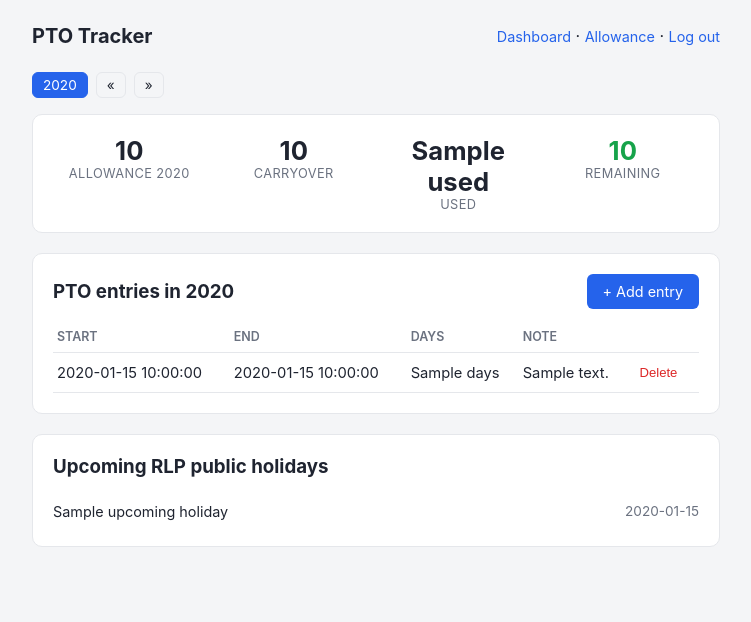
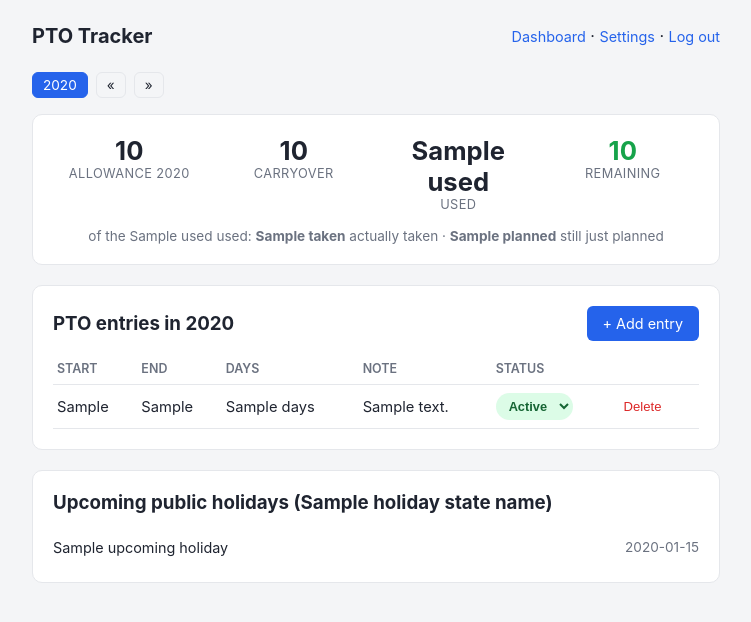
Before and after one commit to Boisti13/pto-tracker, a Flask app: template templates/dashboard.html in a window 1280 px wide. Shown: the top 622 px of the page, without its empty margins (264-1015 px from the left). Run offline with Flask 3, Linux system fonts and the light colour scheme; the visitor is signed in with stand-in values (Sample User, id 1); tables that the repository leaves empty hold one stand-in row (values such as "Sample post"); the template is opened without the code that fills it: most values are stand-ins (such as "Sample title", 1, 10 or a date in 2020).

Commit message:
Add entry status, multi-state holidays, and UI refinements
- Entries now carry a planned/taken status; dashboard breaks out how
  many used days were actually taken vs. still just planned, and the
  status can be changed inline.
- Auto carryover: unused balance rolls into the next year on its own,
  with a manual override still available per year.
- Holiday exclusion now supports all 16 German states (Settings page),
  not just Rheinland-Pfalz; also fixed an incorrect Reformationstag
  entry that had leaked into the RLP-only holiday list.
- Entry dates display as DD-MM-YYYY; entries sort earliest-first.
- Renamed "Allowance" nav/page to "Settings" and made its cards
  consistently full-width.
- Refreshed README and screenshot to match.

Co-Authored-By: Claude Sonnet 5 <noreply@anthropic.com>

```diff
--- a/app.py
+++ b/app.py
@@ -7,10 +7,12 @@ from functools import wraps
 from flask import Flask, g, redirect, render_template, request, session, url_for
 from werkzeug.security import check_password_hash, generate_password_hash
 
-from holidays import count_pto_days, rlp_holidays
+from holidays import DEFAULT_STATE, GERMAN_STATES, count_pto_days, state_holidays
 
 DB_PATH = os.environ.get("PTO_DB_PATH", os.path.join(os.path.dirname(__file__), "data", "pto.db"))
 DEFAULT_ALLOWANCE = 30
+ENTRY_STATUSES = ("planned", "taken")
+DISPLAY_DATE_FORMAT = "%d-%m-%Y"
 
 app = Flask(__name__)
 
@@ -56,6 +58,10 @@ def init_db():
         );
         """
     )
+    columns = {row[1] for row in db.execute("PRAGMA table_info(pto_entries)")}
+    if "status" not in columns:
+        db.execute("ALTER TABLE pto_entries ADD COLUMN status TEXT NOT NULL DEFAULT 'planned'")
+        db.commit()
     if db.execute("SELECT 1 FROM settings WHERE key = 'secret_key'").fetchone() is None:
         db.execute(
             "INSERT INTO settings (key, value) VALUES ('secret_key', ?)",
@@ -84,6 +90,11 @@ def admin_configured():
     return get_setting("admin_username") is not None
 
 
+def get_holiday_state():
+    state = get_setting("holiday_state", DEFAULT_STATE)
+    return state if state in GERMAN_STATES else DEFAULT_STATE
+
+
 def get_allowance(year):
     row = get_db().execute("SELECT days FROM allowances WHERE year = ?", (year,)).fetchone()
     if row:
@@ -92,10 +103,11 @@ def get_allowance(year):
 
 
 def _entries_with_days(year):
+    state = get_holiday_state()
     entries = get_db().execute(
         "SELECT * FROM pto_entries "
         "WHERE strftime('%Y', start_date) = ? OR strftime('%Y', end_date) = ? "
-        "ORDER BY start_date DESC",
+        "ORDER BY start_date ASC",
         (str(year), str(year)),
     ).fetchall()
     result = []
@@ -104,8 +116,15 @@ def _entries_with_days(year):
         end = datetime.strptime(e["end_date"], "%Y-%m-%d").date()
         clipped_start = max(start, date(year, 1, 1))
         clipped_end = min(end, date(year, 12, 31))
-        days = count_pto_days(clipped_start, clipped_end)
-        result.append({**dict(e), "days": days})
+        days = count_pto_days(clipped_start, clipped_end, state)
+        result.append(
+            {
+                **dict(e),
+                "days": days,
+                "start_display": start.strftime(DISPLAY_DATE_FORMAT),
+                "end_display": end.strftime(DISPLAY_DATE_FORMAT),
+            }
+        )
     return result
 
 
@@ -208,11 +227,14 @@ def dashboard():
     year = int(request.args.get("year", date.today().year))
     entry_rows = _entries_with_days(year)
     used = sum(e["days"] for e in entry_rows)
+    taken = sum(e["days"] for e in entry_rows if e["status"] == "taken")
+    planned = used - taken
 
     allowance = get_allowance(year)
     carryover = get_carryover(year)
+    state = get_holiday_state()
     upcoming_holidays = sorted(
-        (d, name) for d, name in rlp_holidays(date.today().year).items() if d >= date.today()
+        (d, name) for d, name in state_holidays(date.today().year, state).items() if d >= date.today()
     )[:5]
 
     return render_template(
@@ -221,10 +243,14 @@ def dashboard():
         allowance=allowance,
         carryover=carryover,
         used=used,
+        taken=taken,
+        planned=planned,
         remaining=allowance + carryover - used,
         entries=entry_rows,
         upcoming_holidays=upcoming_holidays,
         years=_years_with_data(),
+        statuses=ENTRY_STATUSES,
+        holiday_state_name=GERMAN_STATES[state],
     )
 
 
@@ -243,6 +269,9 @@ def add_entry():
         start_date = request.form.get("start_date", "")
         end_date = request.form.get("end_date", "")
         note = request.form.get("note", "").strip()
+        status = request.form.get("status", "planned")
+        if status not in ENTRY_STATUSES:
+            status = "planned"
         try:
             start = datetime.strptime(start_date, "%Y-%m-%d").date()
             end = datetime.strptime(end_date, "%Y-%m-%d").date()
@@ -253,12 +282,30 @@ def add_entry():
                 error = "End date must be on or after the start date."
             else:
                 get_db().execute(
-                    "INSERT INTO pto_entries (start_date, end_date, note, created_at) VALUES (?, ?, ?, ?)",
-                    (start_date, end_date, note, datetime.utcnow().isoformat()),
+                    "INSERT INTO pto_entries (start_date, end_date, note, status, created_at) "
+                    "VALUES (?, ?, ?, ?, ?)",
+                    (start_date, end_date, note, status, datetime.utcnow().isoformat()),
                 )
                 get_db().commit()
                 return redirect(url_for("dashboard", year=start.year))
-    return render_template("add_entry.html", error=error, today=date.today().isoformat())
+    return render_template(
+        "add_entry.html",
+        error=error,
+        today=date.today().isoformat(),
+        statuses=ENTRY_STATUSES,
+        holiday_state_name=GERMAN_STATES[get_holiday_state()],
+    )
+
+
+@app.route("/entries/<int:entry_id>/status", methods=["POST"])
+@login_required
+def update_entry_status(entry_id):
+    status = request.form.get("status", "")
+    year = request.args.get("year", date.today().year)
+    if status in ENTRY_STATUSES:
+        get_db().execute("UPDATE pto_entries SET status = ? WHERE id = ?", (status, entry_id))
+        get_db().commit()
+    return redirect(url_for("dashboard", year=year))
 
 
 @app.route("/entries/<int:entry_id>/delete", methods=["POST"])
@@ -298,7 +345,18 @@ def allowance():
         carryovers=carryover_rows,
         default_allowance=get_setting("default_allowance", DEFAULT_ALLOWANCE),
         current_year=date.today().year,
+        state_options=sorted(GERMAN_STATES.items(), key=lambda kv: kv[1]),
+        holiday_state=get_holiday_state(),
     )
+
+
+@app.route("/settings/holiday-state", methods=["POST"])
+@login_required
+def set_holiday_state():
+    state = request.form.get("state", "")
+    if state in GERMAN_STATES:
+        set_setting("holiday_state", state)
+    return redirect(url_for("allowance"))
 
 
 @app.route("/carryover", methods=["POST"])
--- a/static/style.css
+++ b/static/style.css
@@ -65,6 +65,17 @@ nav a:hover, header.topbar a:hover { text-decoration: underline; }
 .stat.remaining .value { color: var(--success); }
 .stat.remaining.negative .value { color: var(--danger); }
 
+.card-subhead {
+  margin: 24px 0 8px;
+  padding-top: 16px;
+  border-top: 1px solid var(--border);
+  font-size: 0.85rem;
+  color: var(--muted);
+  text-transform: uppercase;
+  letter-spacing: 0.03em;
+  font-weight: 600;
+}
+
 table { width: 100%; border-collapse: collapse; }
 th, td { text-align: left; padding: 8px 4px; border-bottom: 1px solid var(--border); font-size: 0.92rem; }
 th { color: var(--muted); font-weight: 600; font-size: 0.78rem; text-transform: uppercase; }
@@ -120,3 +131,15 @@ input, select {
 @media (max-width: 480px) {
   .stats { grid-template-columns: repeat(2, 1fr); }
 }
+
+.status-select {
+  width: auto;
+  padding: 4px 8px;
+  border-radius: 999px;
+  font-size: 0.8rem;
+  font-weight: 600;
+  border: 1px solid transparent;
+  cursor: pointer;
+}
+.status-select.status-taken { background: #dcfce7; color: #166534; }
+.status-select.status-planned { background: #dbeafe; color: #1e40af; }
--- a/templates/base.html
+++ b/templates/base.html
@@ -13,7 +13,7 @@
       {% if session.get('logged_in') %}
       <nav>
         <a href="{{ url_for('dashboard') }}">Dashboard</a> &middot;
-        <a href="{{ url_for('allowance') }}">Allowance</a> &middot;
+        <a href="{{ url_for('allowance') }}">Settings</a> &middot;
         <a href="{{ url_for('logout') }}">Log out</a>
       </nav>
       {% endif %}
--- a/templates/dashboard.html
+++ b/templates/dashboard.html
@@ -29,6 +29,9 @@
       <div class="label">Remaining</div>
     </div>
   </div>
+  <p class="muted" style="text-align:center; margin:16px 0 0;">
+    of the {{ used }} used: <strong>{{ taken }}</strong> actually taken &middot; <strong>{{ planned }}</strong> still just planned
+  </p>
 </div>
 
 <div class="card">
@@ -38,14 +41,23 @@
   </div>
   {% if entries %}
   <table>
-    <thead><tr><th>Start</th><th>End</th><th>Days</th><th>Note</th><th></th></tr></thead>
+    <thead><tr><th>Start</th><th>End</th><th>Days</th><th>Note</th><th>Status</th><th></th></tr></thead>
     <tbody>
       {% for e in entries %}
       <tr>
-        <td>{{ e.start_date }}</td>
-        <td>{{ e.end_date }}</td>
+        <td>{{ e.start_display }}</td>
+        <td>{{ e.end_display }}</td>
         <td>{{ e.days }}</td>
         <td>{{ e.note or "" }}</td>
+        <td>
+          <form class="inline" method="post" action="{{ url_for('update_entry_status', entry_id=e.id, year=year) }}">
+            <select name="status" class="status-select status-{{ e.status }}" onchange="this.form.submit()">
+              {% for s in statuses %}
+              <option value="{{ s }}" {{ "selected" if e.status == s else "" }}>{{ s | capitalize }}</option>
+              {% endfor %}
+            </select>
+          </form>
+        </td>
         <td>
           <form class="inline" method="post" action="{{ url_for('delete_entry', entry_id=e.id, year=year) }}"
                 onsubmit="return confirm('Delete this entry?');">
@@ -62,7 +74,7 @@
 </div>
 
 <div class="card">
-  <h3 style="margin-top:0;">Upcoming RLP public holidays</h3>
+  <h3 style="margin-top:0;">Upcoming public holidays ({{ holiday_state_name }})</h3>
   {% if upcoming_holidays %}
   <ul class="holiday-list">
     {% for d, name in upcoming_holidays %}
```
Also changed, not shown: holidays.py (+84 -23 lines), templates/add_entry.html (+7 -1 lines), templates/allowance.html (+18 -15 lines), README.md, screenshot.png.
